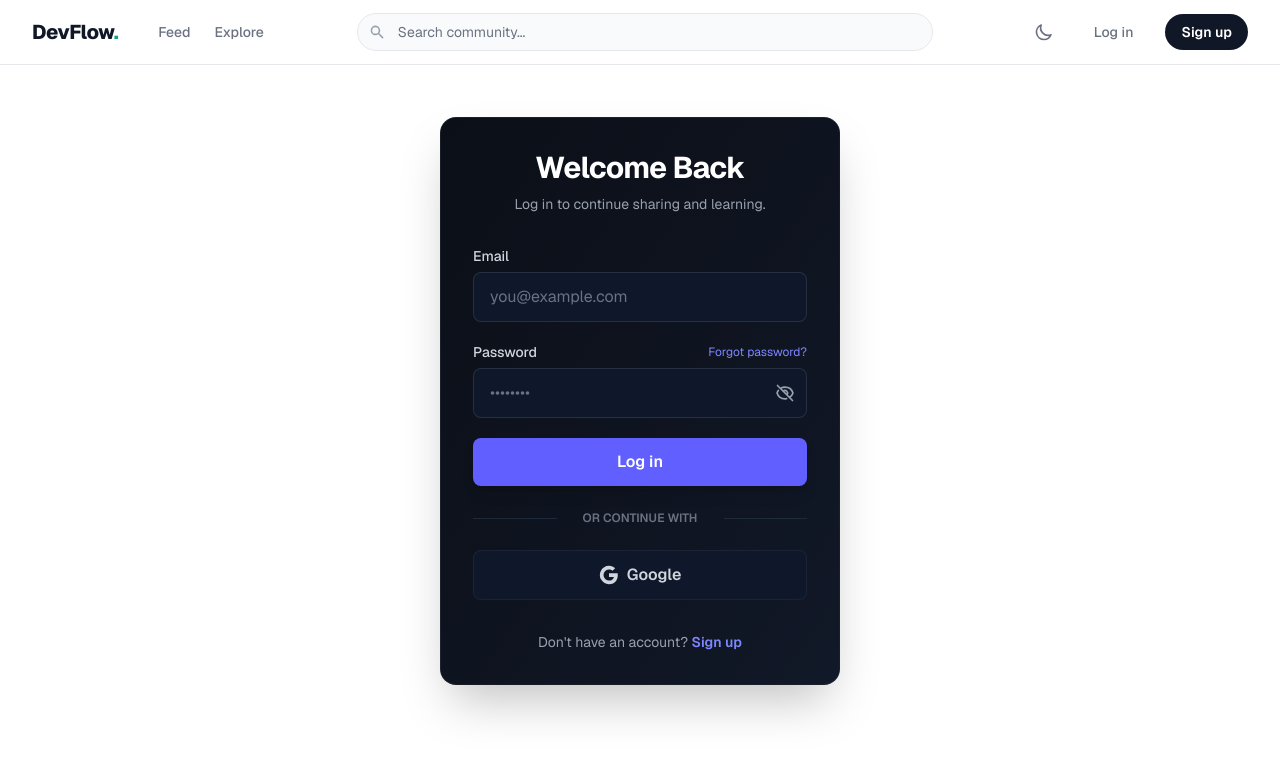
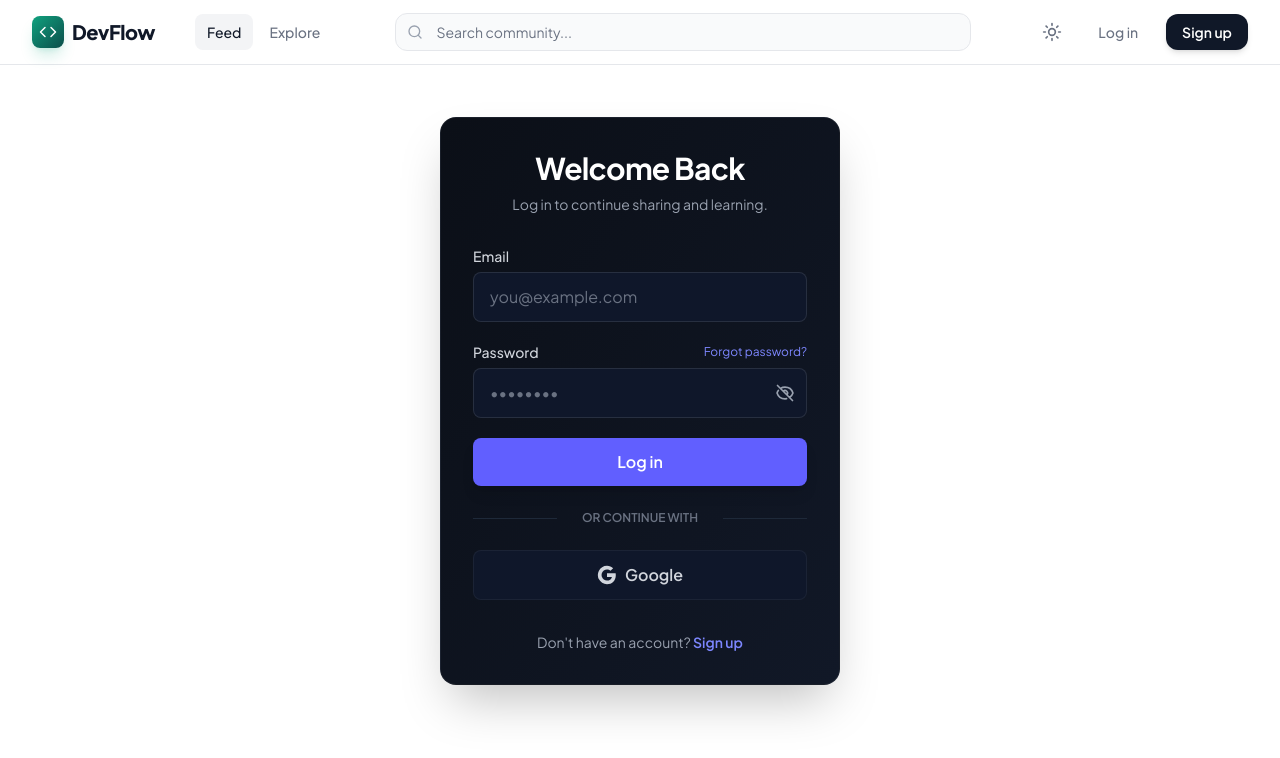
Before and after one commit to Veer-Modi/DevFlow, a Next.js app: page /login in a window 1280 px wide. Shown: the top 758 px of the page. Built offline with nearby package versions, Linux system fonts and the light colour scheme.

Commit message:
feat(ui): phase 1 & 2 - advanced navbar dropdowns, typography, and framer-motion

```diff
--- a/package.json
+++ b/package.json
@@ -12,7 +12,9 @@
     "axios": "^1.15.2",
     "bcryptjs": "^3.0.3",
     "dotenv": "^17.4.2",
+    "framer-motion": "^12.38.0",
     "jsonwebtoken": "^9.0.3",
+    "lucide-react": "^1.11.0",
     "mongoose": "^9.5.0",
     "next": "16.2.4",
     "next-themes": "^0.4.6",
--- a/src/app/globals.css
+++ b/src/app/globals.css
@@ -34,8 +34,8 @@
 @theme inline {
   --color-background: var(--bg-main);
   --color-foreground: var(--text-primary);
-  --font-sans: var(--font-geist-sans);
-  --font-mono: var(--font-geist-mono);
+  --font-sans: var(--font-jakarta);
+  --font-mono: var(--font-jetbrains);
 }
 
 html {
--- a/src/app/layout.tsx
+++ b/src/app/layout.tsx
@@ -1,15 +1,15 @@
 import type { Metadata } from "next";
-import { Geist, Geist_Mono } from "next/font/google";
+import { Plus_Jakarta_Sans, JetBrains_Mono } from "next/font/google";
 import "./globals.css";
 import Navbar from '@/components/Navbar';
 
-const geistSans = Geist({
-  variable: "--font-geist-sans",
+const jakarta = Plus_Jakarta_Sans({
+  variable: "--font-jakarta",
   subsets: ["latin"],
 });
 
-const geistMono = Geist_Mono({
-  variable: "--font-geist-mono",
+const jetbrains = JetBrains_Mono({
+  variable: "--font-jetbrains",
   subsets: ["latin"],
 });
 
@@ -28,7 +28,7 @@ export default function RootLayout({
   return (
     <html
       lang="en"
-      className={`${geistSans.variable} ${geistMono.variable} h-full antialiased`}
+      className={`${jakarta.variable} ${jetbrains.variable} font-sans h-full antialiased`}
       suppressHydrationWarning
     >
       <body className="min-h-full flex flex-col bg-white dark:bg-[#0B0F17] text-gray-900 dark:text-[#E5E7EB] transition-colors duration-200" suppressHydrationWarning>
--- a/src/components/Navbar.tsx
+++ b/src/components/Navbar.tsx
@@ -2,13 +2,35 @@
 
 import Link from 'next/link';
 import { useRouter } from 'next/navigation';
+import { useState, useRef, useEffect } from 'react';
 import NotificationBell from './NotificationBell';
 import ThemeToggle from './ThemeToggle';
 import { useAuth } from '@/context/AuthContext';
+import { Search, User as UserIcon, Settings, LogOut, Code, Hash, Flame } from 'lucide-react';
+import { motion, AnimatePresence } from 'framer-motion';
 
 export default function Navbar() {
   const { user, loading, logout } = useAuth();
   const router = useRouter();
+
+  const [isSearchFocused, setIsSearchFocused] = useState(false);
+  const [isProfileOpen, setIsProfileOpen] = useState(false);
+
+  const searchRef = useRef<HTMLDivElement>(null);
+  const profileRef = useRef<HTMLDivElement>(null);
+
+  useEffect(() => {
+    const handleClickOutside = (event: MouseEvent) => {
+      if (searchRef.current && !searchRef.current.contains(event.target as Node)) {
+        setIsSearchFocused(false);
+      }
+      if (profileRef.current && !profileRef.current.contains(event.target as Node)) {
+        setIsProfileOpen(false);
+      }
+    };
+    document.addEventListener("mousedown", handleClickOutside);
+    return () => document.removeEventListener("mousedown", handleClickOutside);
+  }, []);
 
   const handleLogout = () => {
     logout();
@@ -16,77 +38,139 @@ export default function Navbar() {
   };
 
   return (
-    <nav className="bg-white/80 dark:bg-[#0f0f0f]/80 backdrop-blur-md border-b border-gray-200 dark:border-[rgba(255,255,255,0.05)] sticky top-0 z-50">
+    <nav className="bg-white/80 dark:bg-[#0B0F17]/80 backdrop-blur-xl border-b border-gray-200 dark:border-[rgba(255,255,255,0.05)] sticky top-0 z-40">
       <div className="max-w-7xl mx-auto px-4 sm:px-6 lg:px-8">
         <div className="flex items-center justify-between h-16">
+          {/* Logo & Primary Links */}
           <div className="flex items-center">
-            <Link href="/" className="flex-shrink-0 group">
-              <span className="text-gray-900 dark:text-white font-extrabold text-xl tracking-tight transition-all duration-200 group-hover:text-[#10a37f]">
-                DevFlow<span className="text-[#10a37f]">.</span>
+            <Link href="/" className="flex-shrink-0 group flex items-center gap-2">
+              <div className="w-8 h-8 bg-gradient-to-br from-[#10a37f] to-teal-900 rounded-lg flex items-center justify-center shadow-lg shadow-[#10a37f]/20">
+                <Code size={18} className="text-white" />
+              </div>
+              <span className="text-gray-900 dark:text-white font-extrabold text-xl tracking-tight">
+                DevFlow
               </span>
             </Link>
-            <div className="hidden md:flex ml-10 space-x-6">
-              <Link href="/" className="text-sm font-medium text-gray-500 hover:text-gray-900 dark:text-gray-400 dark:hover:text-white transition-colors">
+            <div className="hidden md:flex ml-10 space-x-1">
+              <Link href="/" className="px-3 py-2 rounded-lg text-sm font-medium text-gray-900 dark:text-white bg-gray-100 dark:bg-[#1f1f1f] transition-colors">
                 Feed
               </Link>
-              <Link href="#" className="text-sm font-medium text-gray-500 hover:text-gray-900 dark:text-gray-400 dark:hover:text-white transition-colors">
+              <Link href="/explore" className="px-3 py-2 rounded-lg text-sm font-medium text-gray-500 hover:text-gray-900 dark:text-gray-400 dark:hover:text-white hover:bg-gray-50 dark:hover:bg-[#1f1f1f] transition-colors">
                 Explore
               </Link>
             </div>
           </div>
 
-          <div className="flex-1 max-w-xl mx-8 hidden sm:block">
+          {/* Advanced Search */}
+          <div className="flex-1 max-w-xl mx-8 hidden sm:block relative" ref={searchRef}>
             <div className="relative group">
               <div className="absolute inset-y-0 left-0 pl-3 flex items-center pointer-events-none">
-                <svg className="h-4 w-4 text-gray-400 group-focus-within:text-[#10a37f] transition-colors" viewBox="0 0 20 20" fill="currentColor">
-                  <path fillRule="evenodd" d="M8 4a4 4 0 100 8 4 4 0 000-8zM2 8a6 6 0 1110.89 3.476l4.817 4.817a1 1 0 01-1.414 1.414l-4.816-4.816A6 6 0 012 8z" clipRule="evenodd" />
-                </svg>
+                <Search size={16} className={`transition-colors ${isSearchFocused ? 'text-[#10a37f]' : 'text-gray-400'}`} />
               </div>
               <input
-                className="block w-full pl-10 pr-3 py-2 border border-gray-200 dark:border-[rgba(255,255,255,0.1)] rounded-full leading-5 bg-gray-50 dark:bg-[#171717] text-gray-900 dark:text-gray-200 placeholder-gray-500 focus:outline-none focus:bg-white dark:focus:bg-[#1f1f1f] focus:ring-1 focus:ring-[#10a37f] focus:border-[#10a37f] sm:text-sm transition-all duration-200 ease-in-out hover:bg-white dark:hover:bg-[#1f1f1f]"
+                className="block w-full pl-10 pr-3 py-2 border border-gray-200 dark:border-[rgba(255,255,255,0.1)] rounded-xl leading-5 bg-gray-50 dark:bg-[#171717] text-gray-900 dark:text-gray-200 placeholder-gray-500 focus:outline-none focus:bg-white dark:focus:bg-[#1f1f1f] focus:ring-2 focus:ring-[#10a37f]/50 focus:border-[#10a37f] sm:text-sm transition-all duration-200"
                 placeholder="Search community..."
                 type="search"
+                onFocus={() => setIsSearchFocused(true)}
               />
             </div>
+
+            {/* Search Dropdown */}
+            <AnimatePresence>
+              {isSearchFocused && (
+                <motion.div
+                  initial={{ opacity: 0, y: 10 }}
+                  animate={{ opacity: 1, y: 0 }}
+                  exit={{ opacity: 0, y: 10 }}
+                  className="absolute top-full left-0 right-0 mt-2 bg-white dark:bg-[#171717] rounded-xl shadow-2xl border border-gray-200 dark:border-[rgba(255,255,255,0.05)] overflow-hidden z-50 p-2"
+                >
+                  <div className="p-2">
+                    <p className="text-xs font-semibold text-gray-500 uppercase tracking-wider mb-2 flex items-center gap-1">
+                      <Flame size={12} className="text-orange-500" /> Trending Tags
+                    </p>
+                    <div className="flex flex-wrap gap-2">
+                      {['react', 'nextjs', 'typescript', 'architecture'].map(tag => (
+                        <span key={tag} className="px-2 py-1 bg-gray-100 dark:bg-[#212121] text-xs rounded-md text-gray-600 dark:text-gray-300 hover:bg-[#10a37f]/10 hover:text-[#10a37f] cursor-pointer transition-colors flex items-center gap-1">
+                          <Hash size={10} /> {tag}
+                        </span>
+                      ))}
+                    </div>
+                  </div>
+                </motion.div>
+              )}
+            </AnimatePresence>
           </div>
 
-          <div className="flex items-center space-x-3 sm:space-x-5">
+          {/* Right Actions */}
+          <div className="flex items-center space-x-2 sm:space-x-4">
             {!loading && user ? (
               <>
-                {user.role === 'admin' && (
-                  <Link href="/admin" className="text-red-600 hover:text-red-700 dark:text-red-400 dark:hover:text-red-300 px-3 py-1.5 rounded-full text-xs font-semibold border border-red-200 dark:border-red-900/50 hover:bg-red-50 dark:hover:bg-red-900/20 transition-all duration-200">
-                    Admin
-                  </Link>
-                )}
-
-                <Link href="/create" className="bg-[#10a37f] hover:bg-[#0e906f] text-white px-4 py-2 rounded-full text-sm font-semibold transition-all duration-200">
-                  Create Post
+                <Link href="/create" className="hidden sm:flex bg-[#10a37f] hover:bg-[#0e906f] text-white px-4 py-2 rounded-xl text-sm font-semibold transition-all duration-200 items-center shadow-lg shadow-[#10a37f]/20">
+                  New Post
                 </Link>
 
-                <div className="flex items-center justify-center p-1 hover:bg-gray-100 dark:hover:bg-[#1f1f1f] rounded-full transition-colors cursor-pointer">
+                <div className="p-1 rounded-full hover:bg-gray-100 dark:hover:bg-[#1f1f1f] transition-colors cursor-pointer">
                   <NotificationBell />
                 </div>
 
                 <ThemeToggle />
 
-                <div className="relative">
-                  <button onClick={handleLogout} className="text-sm font-medium text-gray-500 hover:text-gray-900 dark:text-gray-400 dark:hover:text-white px-3 py-2 rounded-md hover:bg-gray-100 dark:hover:bg-[#1f1f1f] transition-colors">
-                    Logout
+                {/* Profile Dropdown */}
+                <div className="relative" ref={profileRef}>
+                  <button
+                    onClick={() => setIsProfileOpen(!isProfileOpen)}
+                    className="flex items-center justify-center w-9 h-9 rounded-full bg-gradient-to-tr from-gray-200 to-gray-300 dark:from-gray-700 dark:to-gray-600 border border-gray-300 dark:border-gray-600 focus:outline-none focus:ring-2 focus:ring-[#10a37f] overflow-hidden"
+                  >
+                    <UserIcon size={16} className="text-gray-600 dark:text-gray-300" />
                   </button>
+
+                  <AnimatePresence>
+                    {isProfileOpen && (
+                      <motion.div
+                        initial={{ opacity: 0, y: 10, scale: 0.95 }}
+                        animate={{ opacity: 1, y: 0, scale: 1 }}
+                        exit={{ opacity: 0, y: 10, scale: 0.95 }}
+                        transition={{ duration: 0.15 }}
+                        className="absolute right-0 mt-2 w-56 rounded-xl shadow-2xl bg-white dark:bg-[#171717] border border-gray-200 dark:border-[rgba(255,255,255,0.05)] overflow-hidden z-50 py-1"
+                      >
+                        <div className="px-4 py-3 border-b border-gray-100 dark:border-[rgba(255,255,255,0.05)]">
+                          <p className="text-sm font-medium text-gray-900 dark:text-white truncate">{user.username || 'Developer'}</p>
+                          <p className="text-xs text-gray-500 dark:text-gray-400 truncate">{user.email || 'user@devflow.com'}</p>
+                        </div>
+
+                        <div className="py-1">
+                          <Link href="/profile" className="flex items-center px-4 py-2 text-sm text-gray-700 dark:text-gray-300 hover:bg-gray-50 dark:hover:bg-[#212121] transition-colors">
+                            <UserIcon size={16} className="mr-3" /> Your Profile
+                          </Link>
+                          {user.role === 'admin' && (
+                            <Link href="/admin" className="flex items-center px-4 py-2 text-sm text-red-600 dark:text-red-400 hover:bg-red-50 dark:hover:bg-red-900/10 transition-colors">
+                              <Settings size={16} className="mr-3" /> Admin Dashboard
+                            </Link>
+                          )}
+                        </div>
+
+                        <div className="border-t border-gray-100 dark:border-[rgba(255,255,255,0.05)] py-1">
+                          <button onClick={handleLogout} className="flex items-center w-full px-4 py-2 text-sm text-gray-700 dark:text-gray-300 hover:bg-gray-50 dark:hover:bg-[#212121] transition-colors">
+                            <LogOut size={16} className="mr-3" /> Sign out
+                          </button>
+                        </div>
+                      </motion.div>
+                    )}
+                  </AnimatePresence>
                 </div>
               </>
             ) : !loading ? (
               <>
                 <ThemeToggle />
-                <Link href="/login" className="text-gray-500 hover:text-gray-900 dark:text-gray-400 dark:hover:text-white px-3 py-2 rounded-md text-sm font-medium transition-colors hover:bg-gray-100 dark:hover:bg-[#1f1f1f]">
+                <Link href="/login" className="text-gray-500 hover:text-gray-900 dark:text-gray-400 dark:hover:text-white px-3 py-2 rounded-xl text-sm font-medium transition-colors hover:bg-gray-100 dark:hover:bg-[#1f1f1f]">
                   Log in
                 </Link>
-                <Link href="/register" className="bg-gray-900 text-white dark:bg-white dark:text-gray-900 hover:bg-gray-800 dark:hover:bg-gray-100 px-4 py-2 rounded-full text-sm font-semibold transition-all duration-200">
+                <Link href="/register" className="bg-gray-900 text-white dark:bg-white dark:text-gray-900 hover:bg-gray-800 dark:hover:bg-gray-200 px-4 py-2 rounded-xl text-sm font-semibold transition-all duration-200 shadow-md">
                   Sign up
                 </Link>
               </>
             ) : (
-              <div className="w-10 h-10"></div> // Loading placeholder
+              <div className="w-10 h-10"></div>
             )}
           </div>
         </div>
--- a/src/components/ThemeToggle.tsx
+++ b/src/components/ThemeToggle.tsx
@@ -1,35 +1,79 @@
 "use client";
 
 import { useTheme } from "next-themes";
-import { useEffect, useState } from "react";
+import { useEffect, useState, useRef } from "react";
+import { Moon, Sun, Monitor, Palette } from "lucide-react";
+import { motion, AnimatePresence } from "framer-motion";
 
 export default function ThemeToggle() {
-  const { theme, setTheme } = useTheme();
+  const { theme, setTheme, resolvedTheme } = useTheme();
   const [mounted, setMounted] = useState(false);
+  const [isOpen, setIsOpen] = useState(false);
+  const dropdownRef = useRef<HTMLDivElement>(null);
 
   useEffect(() => {
     setMounted(true);
+
+    const handleClickOutside = (event: MouseEvent) => {
+      if (dropdownRef.current && !dropdownRef.current.contains(event.target as Node)) {
+        setIsOpen(false);
+      }
+    };
+
+    document.addEventListener("mousedown", handleClickOutside);
+    return () => document.removeEventListener("mousedown", handleClickOutside);
   }, []);
 
   if (!mounted) {
-    return <div className="w-8 h-8"></div>; // Placeholder to prevent layout shift
+    return <div className="w-9 h-9"></div>;
   }
 
   return (
-    <button
-      onClick={() => setTheme(theme === 'dark' ? 'light' : 'dark')}
-      className="p-2 rounded-full text-gray-500 hover:text-gray-900 dark:text-gray-400 dark:hover:text-white hover:bg-gray-100 dark:hover:bg-[#0F172A] transition-colors"
-      aria-label="Toggle Dark Mode"
-    >
-      {theme === 'dark' ? (
-        <svg className="w-5 h-5" fill="none" viewBox="0 0 24 24" stroke="currentColor">
-          <path strokeLinecap="round" strokeLinejoin="round" strokeWidth="2" d="M12 3v1m0 16v1m9-9h-1M4 12H3m15.364 6.364l-.707-.707M6.343 6.343l-.707-.707m12.728 0l-.707.707M6.343 17.657l-.707.707M16 12a4 4 0 11-8 0 4 4 0 018 0z" />
-        </svg>
-      ) : (
-        <svg className="w-5 h-5" fill="none" viewBox="0 0 24 24" stroke="currentColor">
-          <path strokeLinecap="round" strokeLinejoin="round" strokeWidth="2" d="M20.354 15.354A9 9 0 018.646 3.646 9.003 9.003 0 0012 21a9.003 9.003 0 008.354-5.646z" />
-        </svg>
-      )}
-    </button>
+    <div className="relative" ref={dropdownRef}>
+      <button
+        onClick={() => setIsOpen(!isOpen)}
+        className="p-2 rounded-xl text-gray-500 hover:text-gray-900 dark:text-gray-400 dark:hover:text-white hover:bg-gray-100 dark:hover:bg-[#1f1f1f] transition-colors focus:outline-none focus:ring-2 focus:ring-[#10a37f] flex items-center justify-center"
+        aria-label="Theme menu"
+      >
+        {resolvedTheme === 'dark' ? <Moon size={20} /> : <Sun size={20} />}
+      </button>
+
+      <AnimatePresence>
+        {isOpen && (
+          <motion.div
+            initial={{ opacity: 0, y: 10, scale: 0.95 }}
+            animate={{ opacity: 1, y: 0, scale: 1 }}
+            exit={{ opacity: 0, y: 10, scale: 0.95 }}
+            transition={{ duration: 0.15, ease: "easeOut" }}
+            className="absolute right-0 mt-2 w-40 rounded-xl shadow-lg bg-white dark:bg-[#171717] border border-gray-200 dark:border-[rgba(255,255,255,0.05)] overflow-hidden z-50 py-1"
+          >
+            <div className="px-3 py-2 border-b border-gray-100 dark:border-[rgba(255,255,255,0.05)] mb-1">
+              <p className="text-xs font-semibold text-gray-500 dark:text-gray-400 uppercase tracking-wider flex items-center">
+                <Palette size={12} className="mr-1.5" /> Appearance
+              </p>
+            </div>
+
+            <button
+              onClick={() => { setTheme('light'); setIsOpen(false); }}
+              className={`w-full text-left px-4 py-2 text-sm flex items-center transition-colors ${theme === 'light' ? 'text-[#10a37f] bg-[#10a37f]/10 font-medium' : 'text-gray-700 dark:text-gray-300 hover:bg-gray-50 dark:hover:bg-[#212121]'}`}
+            >
+              <Sun size={16} className="mr-3" /> Light
+            </button>
+            <button
+              onClick={() => { setTheme('dark'); setIsOpen(false); }}
+              className={`w-full text-left px-4 py-2 text-sm flex items-center transition-colors ${theme === 'dark' ? 'text-[#10a37f] bg-[#10a37f]/10 font-medium' : 'text-gray-700 dark:text-gray-300 hover:bg-gray-50 dark:hover:bg-[#212121]'}`}
+            >
+              <Moon size={16} className="mr-3" /> Dark
+            </button>
+            <button
+              onClick={() => { setTheme('system'); setIsOpen(false); }}
+              className={`w-full text-left px-4 py-2 text-sm flex items-center transition-colors ${theme === 'system' ? 'text-[#10a37f] bg-[#10a37f]/10 font-medium' : 'text-gray-700 dark:text-gray-300 hover:bg-gray-50 dark:hover:bg-[#212121]'}`}
+            >
+              <Monitor size={16} className="mr-3" /> System
+            </button>
+          </motion.div>
+        )}
+      </AnimatePresence>
+    </div>
   );
 }
```
Also changed, not shown: 1 other file (tests, documents, lock files or other folders).
